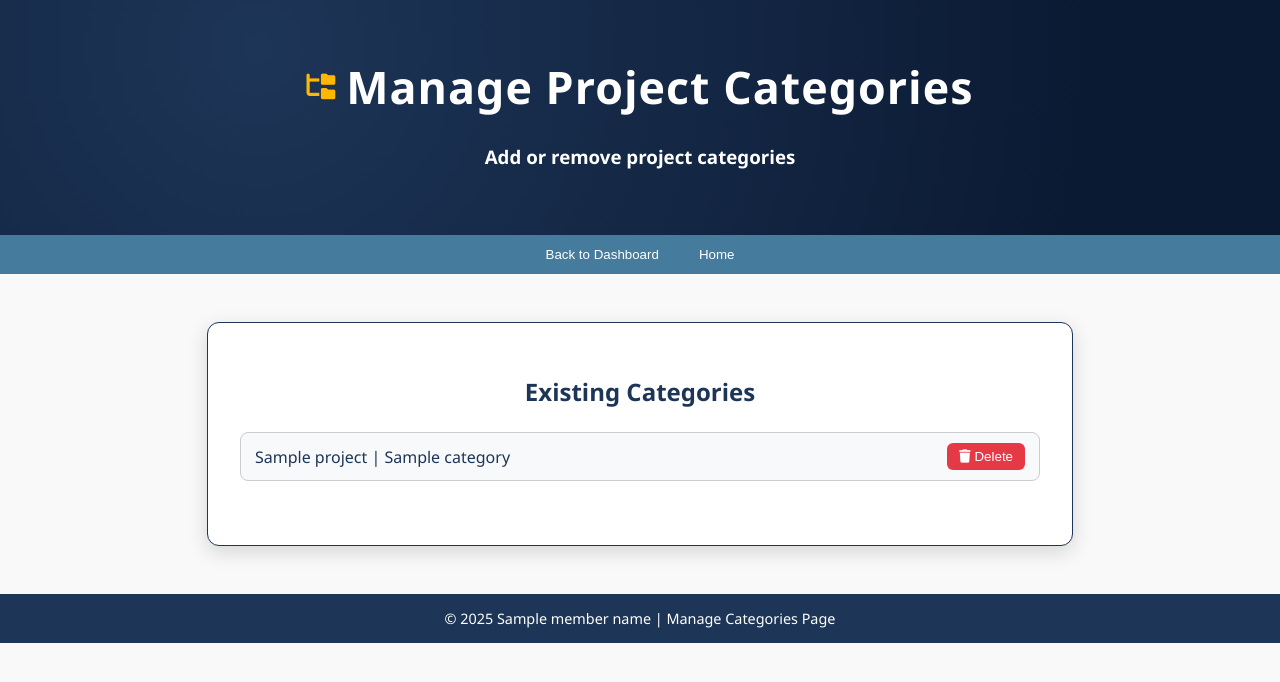
After one commit to Mick-Mick01/PortFolio, a Python web app: template app/templates/deleteProject.html in a window 1280 px wide. The commit adds this page. Shown: the top 682 px of the page. Run offline with Jinja, Linux system fonts and the light colour scheme; the template is opened without the code that fills it: most values are stand-ins (such as "Sample title", 1, 10 or a date in 2020); some libraries are stand-ins or nearby versions.

Commit message:
added the feature to delete a project

```diff
--- /dev/null
+++ b/app/templates/deleteProject.html
@@ -0,0 +1,257 @@
+<!DOCTYPE html>
+<html lang="en">
+<head>
+  <meta charset="UTF-8">
+  <meta name="viewport" content="width=device-width, initial-scale=1.0">
+  <title>Manage Project Categories | Admin Panel</title>
+  <link rel="icon" type="image/x-icon" href="{{ url_for('static', filename='images/Tricolour.png') }}" />
+  <script src="https://kit.fontawesome.com/a076d05399.js" crossorigin="anonymous"></script>
+
+  <style>
+    body {
+      font-family: 'Segoe UI', Tahoma, sans-serif;
+      margin: 0;
+      background: #f9f9f9;
+      color: #333;
+    }
+
+    /* Banner */
+    .admin-banner {
+      background: radial-gradient(circle at 20% 20%, #1d3557 0%, #0b1a33 80%);
+      color: white;
+      display: flex;
+      align-items: center;
+      justify-content: center;
+      padding: 3rem 2rem;
+      box-shadow: 0 5px 20px rgba(0, 0, 0, 0.3);
+      text-align: center;
+    }
+
+    .admin-banner h1 {
+      font-size: clamp(2rem, 4vw, 2.8rem);
+      margin: 0.5rem 0;
+      letter-spacing: 1px;
+      display: inline-flex;
+      align-items: center;
+      gap: 10px;
+    }
+
+    .admin-banner h1 i {
+      color: #ffb703;
+      font-size: 1.6rem;
+    }
+
+    /* Navbar */
+    .org-nav {
+      background: #457b9d;
+      display: flex;
+      justify-content: center;
+      flex-wrap: wrap;
+    }
+
+    .org-nav button {
+      color: white;
+      background: #457b9d;
+      padding: 12px 20px;
+      border: none;
+      cursor: pointer;
+      transition: background 0.3s;
+    }
+
+    .org-nav button:hover {
+      background: #1d3557;
+    }
+
+    /* Container */
+    .category-container {
+      width: 90%;
+      max-width: 800px;
+      margin: 3rem auto;
+      background: white;
+      border-radius: 12px;
+      border: 1px solid #1d3557;
+      box-shadow: 0 6px 20px rgba(0, 0, 0, 0.15);
+      padding: 2rem;
+    }
+
+    .category-container h2 {
+      color: #1d3557;
+      text-align: center;
+      margin-bottom: 1.5rem;
+    }
+
+    /* Category List */
+    .category-list {
+      list-style: none;
+      padding: 0;
+      margin: 0 0 2rem 0;
+    }
+
+    .category-item {
+      display: flex;
+      justify-content: space-between;
+      align-items: center;
+      background: #f8f9fa;
+      border: 1px solid #ccc;
+      border-radius: 8px;
+      padding: 10px 14px;
+      margin-bottom: 10px;
+    }
+
+    .category-name {
+      font-weight: 500;
+      color: #1d3557;
+    }
+
+    .delete-btn {
+      background: #e63946;
+      color: white;
+      border: none;
+      padding: 6px 12px;
+      border-radius: 6px;
+      cursor: pointer;
+      transition: background 0.3s;
+    }
+
+    .delete-btn:hover {
+      background: #b5171e;
+    }
+
+    /* Hidden delete confirmation */
+    .delete-confirm {
+      display: none;
+      margin-top: 8px;
+      padding-left: 1rem;
+      border-left: 3px solid #e63946;
+    }
+
+    .delete-confirm input {
+      padding: 6px 10px;
+      border-radius: 6px;
+      border: 1px solid #ccc;
+      margin-right: 8px;
+    }
+
+    .confirm-delete {
+      background: #e63946;
+      color: white;
+      border: none;
+      padding: 6px 10px;
+      border-radius: 6px;
+      cursor: pointer;
+    }
+
+    .confirm-delete:hover {
+      background: #b5171e;
+    }
+
+    /* Add Category Form */
+    .add-category {
+      border-top: 2px solid #1d3557;
+      padding-top: 2rem;
+    }
+
+    .add-category h3 {
+      text-align: center;
+      color: #1d3557;
+      margin-bottom: 1rem;
+    }
+
+    .add-category form {
+      display: flex;
+      flex-direction: column;
+      align-items: center;
+      gap: 1rem;
+    }
+
+    .add-category input {
+      width: 80%;
+      max-width: 400px;
+      padding: 10px;
+      border-radius: 6px;
+      border: 1px solid #ccc;
+      font-size: 1rem;
+    }
+
+    .add-btn {
+      background: #457b9d;
+      color: white;
+      border: none;
+      padding: 10px 18px;
+      border-radius: 6px;
+      font-size: 1rem;
+      cursor: pointer;
+      transition: background 0.3s;
+    }
+
+    .add-btn:hover {
+      background: #1d3557;
+    }
+
+    footer {
+      background: #1d3557;
+      color: white;
+      text-align: center;
+      padding: 15px 10px;
+      margin-top: 40px;
+      font-size: 0.9rem;
+    }
+  </style>
+</head>
+<body>
+
+  <!-- Banner -->
+  <div class="admin-banner">
+    <div class="admin-banner-content">
+      <h1><i class="fas fa-folder-tree"></i> Manage Project Categories</h1>
+      <h3>Add or remove project categories</h3>
+    </div>
+  </div>
+
+  <!-- Navigation -->
+  <nav class="org-nav">
+    <button onclick="window.location.href='/dashboard/memberDashboard/{{memberCode}}'">Back to Dashboard</button>
+    <button onclick="window.location.href='/Home/{{memberCode}}'">Home</button>
+  </nav>
+
+  <!-- Category Container -->
+  <div class="category-container">
+    <h2>Existing Categories</h2>
+
+    <ul class="category-list">
+      {% if all_projects %}
+        {% for project in all_projects %}
+          <li class="category-item">
+            <span class="category-name">{{project.projectName}} | {{ project.category }}</span>
+            <button class="delete-btn" onclick="toggleDelete('{{ loop.index }}')"><i class="fas fa-trash"></i> Delete</button>
+          </li>
+
+          <div id="delete-confirm-{{ loop.index }}" class="delete-confirm">
+            <form action="/dashboard/deleteProject/{{memberCode}}" method="POST" enctype="multipart/form-data">
+              <input type="text" name="category" value="{{project.category}}" style="display: none;">
+              <input type="text" name="projectCode" value="{{project.projectCode}}" style="display: none;">
+              <input type="password" name="password" placeholder="Enter Password" required>
+              <button type="submit" class="confirm-delete">Confirm Delete</button>
+            </form>
+          </div>
+        {% endfor %}
+      {% else %}
+        <p style="text-align:center; color:#777;">No categories found.</p>
+      {% endif %}
+    </ul>
+
+
+  </div>
+
+  <footer>
+    &copy; 2025 {{ memberName }} | Manage Categories Page
+  </footer>
+
+  <script>
+    function toggleDelete(index) {
+      const section = document.getElementById(`delete-confirm-${index}`);
+      section.style.display = section.style.display === 'block' ? 'none' : 'block';
+    }
+  </script>
+</body>
+</html>
```
Also changed, not shown: app/dashboard/routes.py (+24 -2 lines), app/templates/memberDashboard.html (+7 -0 lines).
